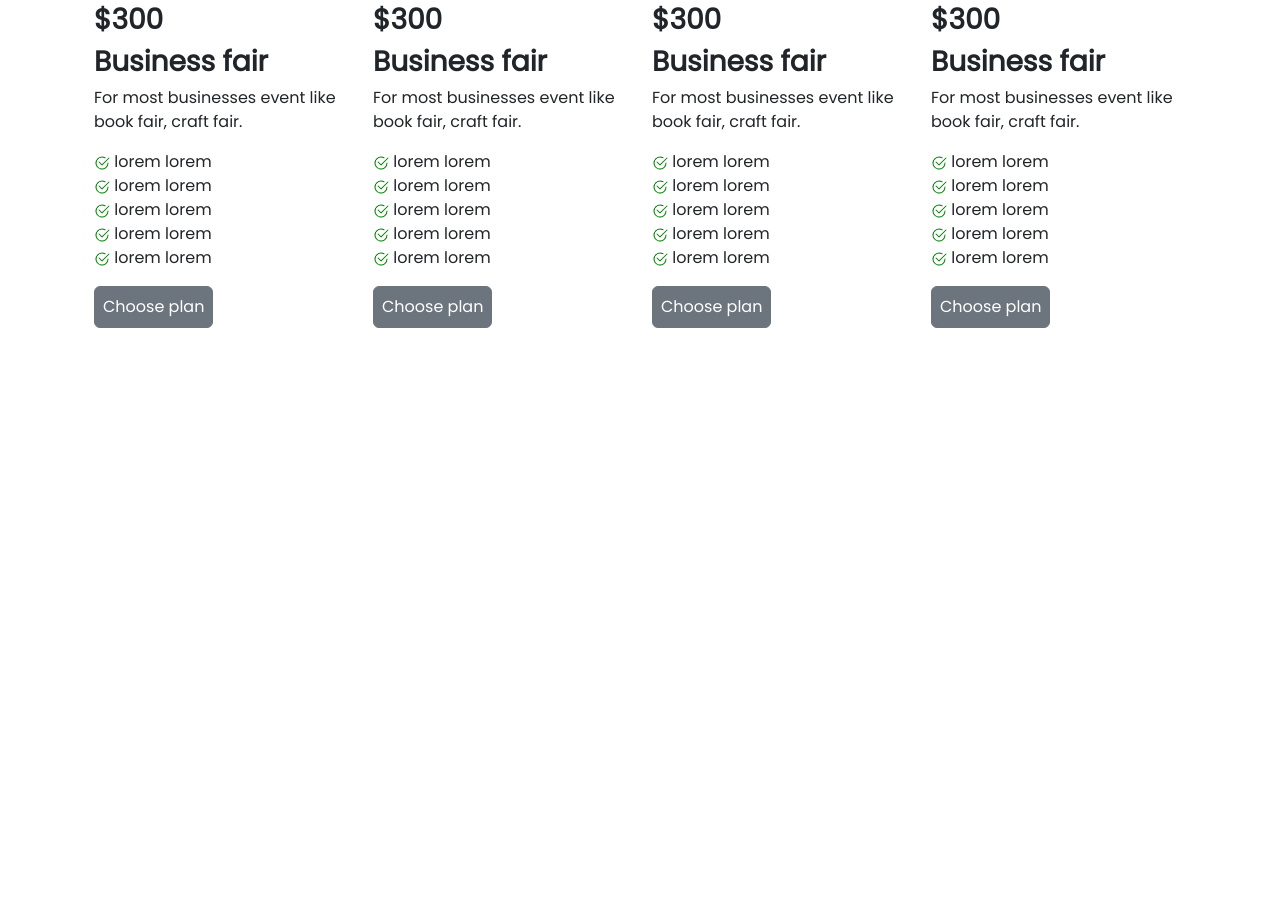
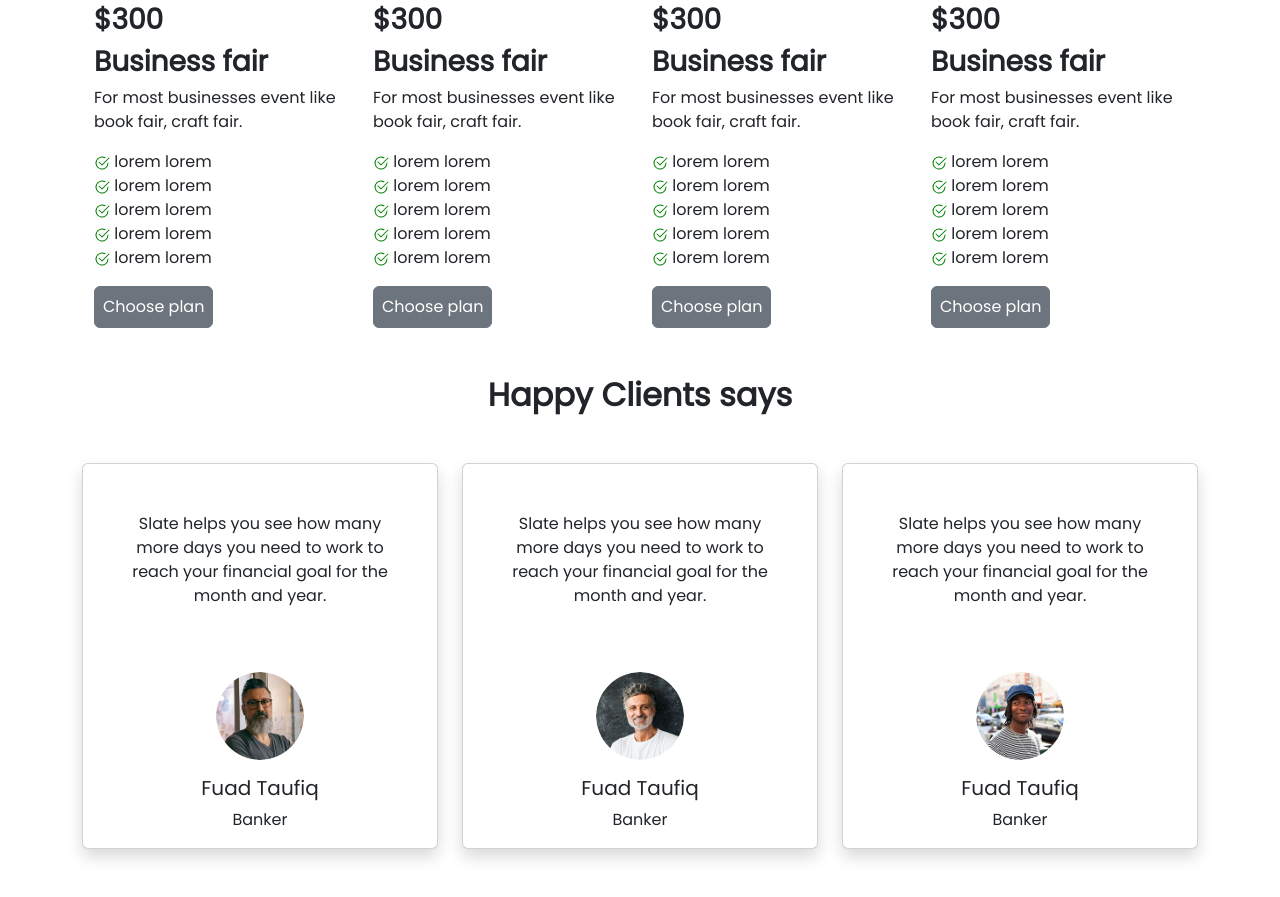
Before and after one commit to Fuad-Taufiqul-Hakim/convention-center-bs, a plain HTML site: page index.html in a window 1280 px wide. Shown: the part 964-1861 px from the top of the page. Before the commit the page ends 1340 px from the top, so only its background shows below. Drawn offline with nearby package versions, Linux system fonts and the light colour scheme.

Commit message:
happy client section added

```diff
--- a/index.html
+++ b/index.html
@@ -203,7 +203,7 @@
         </div>
       </section>
       <!-- package section -->
-      <section>
+      <section class="mb-5">
         <h2 class="fs-2 fw-semibold text-center my-5">Our package</h2>
         <div class="container">
           <div class="row">
@@ -602,6 +602,70 @@
           </div>
         </div>
       </section>
+      <!-- happy client section -->
+      <section class="my-5">
+        <h2 class="fs-2 fw-semibold text-center my-5">Happy Clients says</h2>
+        <div class="row row-cols-1 row-cols-md-3 g-4">
+
+          <div class="col">
+            <div class="card shadow">
+              <p class="p-5 text-center">
+                Slate helps you see how many more days you need to work to reach
+                your financial goal for the month and year.
+              </p>
+              <img
+                src="images/person 1.png"
+                class="w-25 rounded-circle mx-auto"
+                alt="..."
+              />
+              <div class="card-body text-center">
+                <h5 class="card-title">Fuad Taufiq</h5>
+                <p class="card-text">
+                  Banker
+                </p>
+              </div>
+            </div>
+          </div>
+          <div class="col">
+            <div class="card shadow">
+              <p class="p-5 text-center">
+                Slate helps you see how many more days you need to work to reach
+                your financial goal for the month and year.
+              </p>
+              <img
+                src="images/person 2.png"
+                class="w-25 rounded-circle mx-auto"
+                alt="..."
+              />
+              <div class="card-body text-center">
+                <h5 class="card-title">Fuad Taufiq</h5>
+                <p class="card-text">
+                  Banker
+                </p>
+              </div>
+            </div>
+          </div>
+          <div class="col">
+            <div class="card shadow">
+              <p class="p-5 text-center">
+                Slate helps you see how many more days you need to work to reach
+                your financial goal for the month and year.
+              </p>
+              <img
+                src="images/person 3.png"
+                class="w-25 rounded-circle mx-auto"
+                alt="..."
+              />
+              <div class="card-body text-center">
+                <h5 class="card-title">Fuad Taufiq</h5>
+                <p class="card-text">
+                  Banker
+                </p>
+              </div>
+            </div>
+          </div>
+        </div>
+      </section>
     </main>
     <!-- bs js -->
     <script
```
